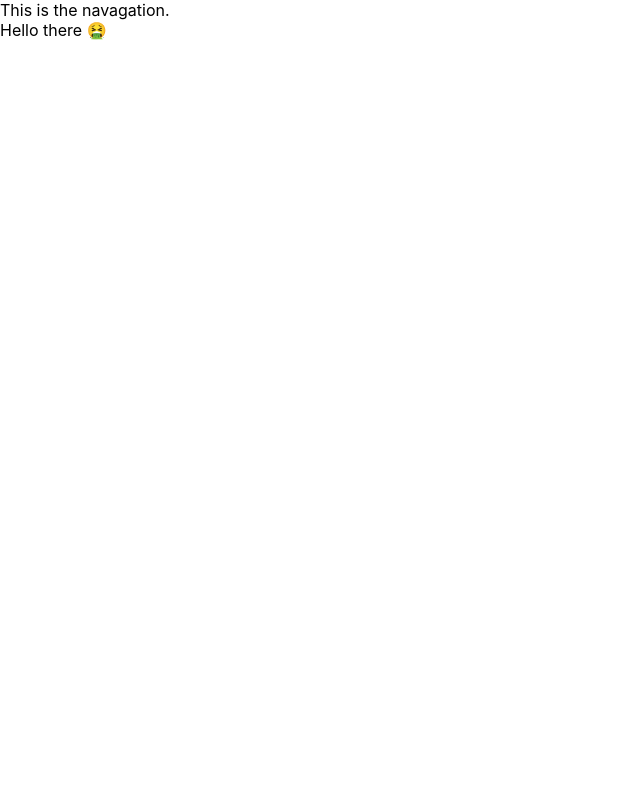
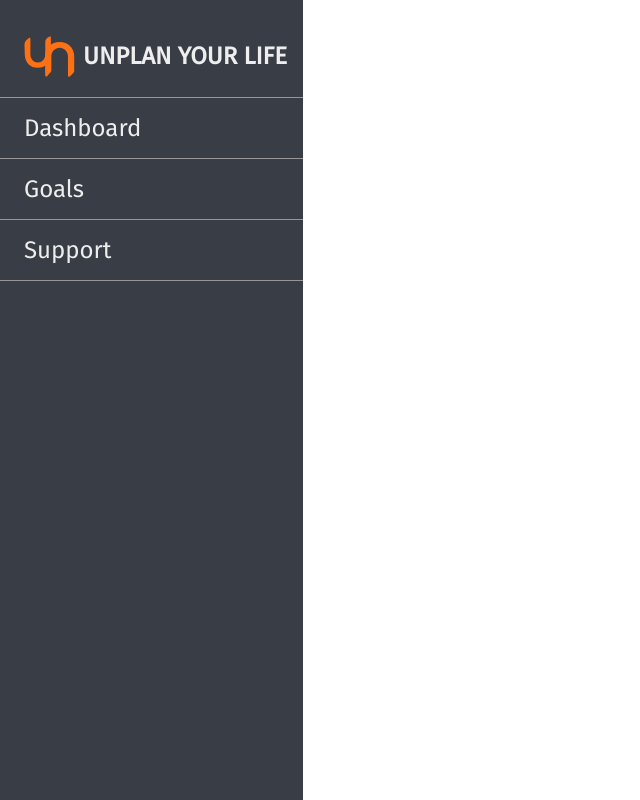
Before and after one commit to davidholbrook/unplan, a React (Create React App) app: page / in a window 1280 px wide. Shown: the whole page, without its empty margins (0-640 px from the left). Built offline with nearby package versions, Linux system fonts and the light colour scheme.

Commit message:
styled navigation bar
Signed-off-by: David Holbrook <david@davidholbrook.info>

```diff
--- a/public/index.html
+++ b/public/index.html
@@ -9,6 +9,10 @@
     />
     <meta name="theme-color" content="#000000" />
     <link rel="manifest" href="%PUBLIC_URL%/manifest.json" />
+    <link
+      href="https://fonts.googleapis.com/css?family=Fira+Sans"
+      rel="stylesheet"
+    />
     <title>Unplan - A diffrent way to plan life's little events</title>
   </head>
   <body>
--- a/src/App.css
+++ b/src/App.css
@@ -1,32 +1,184 @@
-.App {
-  text-align: center;
+/*! normalize.css v8.0.1 | MIT License | github.com/necolas/normalize.css */
+
+html {
+  line-height: 1.7; /* 1 */
+  -webkit-text-size-adjust: 110%; /* 2 */
 }
 
-.App-logo {
-  animation: App-logo-spin infinite 20s linear;
-  height: 40vmin;
+body {
+  margin: 0;
 }
 
-.App-header {
-  background-color: #282c34;
-  min-height: 100vh;
-  display: flex;
-  flex-direction: column;
-  align-items: center;
-  justify-content: center;
-  font-size: calc(10px + 2vmin);
-  color: white;
+main {
+  display: block;
+  font-family: -apple-system, BlinkMacSystemFont, "Segoe UI", Roboto, Oxygen,
+    Ubuntu, Cantarell, "Open Sans", "Helvetica Neue", sans-serif;
 }
 
-.App-link {
-  color: #61dafb;
+h1 {
+  font-size: 2em;
+  margin: 0.67em 0;
 }
 
-@keyframes App-logo-spin {
-  from {
-    transform: rotate(0deg);
-  }
-  to {
-    transform: rotate(360deg);
-  }
+hr {
+  box-sizing: content-box; /* 1 */
+  height: 0; /* 1 */
+  overflow: visible; /* 2 */
 }
+
+pre {
+  font-family: monospace, monospace; /* 1 */
+  font-size: 1em; /* 2 */
+}
+
+a {
+  background-color: transparent;
+}
+
+abbr[title] {
+  border-bottom: none; /* 1 */
+  text-decoration: underline; /* 2 */
+  text-decoration: underline dotted; /* 2 */
+}
+
+b,
+strong {
+  font-weight: bolder;
+}
+
+code,
+kbd,
+samp {
+  font-family: monospace, monospace; /* 1 */
+  font-size: 1em; /* 2 */
+}
+
+small {
+  font-size: 80%;
+}
+
+sub,
+sup {
+  font-size: 75%;
+  line-height: 0;
+  position: relative;
+  vertical-align: baseline;
+}
+
+sub {
+  bottom: -0.25em;
+}
+
+sup {
+  top: -0.5em;
+}
+
+img {
+  border-style: none;
+}
+
+button,
+input,
+optgroup,
+select,
+textarea {
+  font-family: inherit; /* 1 */
+  font-size: 100%; /* 1 */
+  line-height: 1.15; /* 1 */
+  margin: 0; /* 2 */
+}
+
+button,
+input {
+  /* 1 */
+  overflow: visible;
+}
+
+button,
+select {
+  /* 1 */
+  text-transform: none;
+}
+
+button,
+[type="button"],
+[type="reset"],
+[type="submit"] {
+  -webkit-appearance: button;
+}
+button::-moz-focus-inner,
+[type="button"]::-moz-focus-inner,
+[type="reset"]::-moz-focus-inner,
+[type="submit"]::-moz-focus-inner {
+  border-style: none;
+  padding: 0;
+}
+
+button:-moz-focusring,
+[type="button"]:-moz-focusring,
+[type="reset"]:-moz-focusring,
+[type="submit"]:-moz-focusring {
+  outline: 1px dotted ButtonText;
+}
+
+fieldset {
+  padding: 0.35em 0.75em 0.625em;
+}
+
+legend {
+  box-sizing: border-box; /* 1 */
+  color: inherit; /* 2 */
+  display: table; /* 1 */
+  max-width: 100%; /* 1 */
+  padding: 0; /* 3 */
+  white-space: normal; /* 1 */
+}
+
+progress {
+  vertical-align: baseline;
+}
+
+textarea {
+  overflow: auto;
+}
+
+[type="checkbox"],
+[type="radio"] {
+  box-sizing: border-box; /* 1 */
+  padding: 0; /* 2 */
+}
+
+[type="number"]::-webkit-inner-spin-button,
+[type="number"]::-webkit-outer-spin-button {
+  height: auto;
+}
+
+[type="search"] {
+  -webkit-appearance: textfield; /* 1 */
+  outline-offset: -2px; /* 2 */
+}
+
+[type="search"]::-webkit-search-decoration {
+  -webkit-appearance: none;
+}
+
+::-webkit-file-upload-button {
+  -webkit-appearance: button; /* 1 */
+  font: inherit; /* 2 */
+}
+
+details {
+  display: block;
+}
+
+summary {
+  display: list-item;
+}
+
+template {
+  display: none;
+}
+
+[hidden] {
+  display: none;
+}
--- a/src/App.js
+++ b/src/App.js
@@ -1,14 +1,26 @@
 import React, { Component } from "react";
 import { BrowserRouter as Router, Route } from "react-router-dom";
+import styled from "styled-components";
 
 import Index from "./pages/index";
+import Logo from "./images/logo.svg";
 
 class App extends Component {
   render() {
     return (
       <Router>
         <div>
-          <nav>This is the navagation.</nav>
+          <Nav>
+            <h1>
+              <img src={Logo} alt="Unset Logo" />
+              Unplan your life
+            </h1>
+            <ul>
+              <li>Dashboard</li>
+              <li>Goals</li>
+              <li>Support</li>
+            </ul>
+          </Nav>
           <Route path="/" exact component={Index} />
         </div>
       </Router>
@@ -17,3 +29,44 @@
 }
 
 export default App;
+
+const Nav = styled.nav`
+  background: #393e46;
+  color: #eeeeee;
+  font-family: "Fira Sans", sans-serif;
+
+  position: absolute;
+  left: 0;
+  top: 0;
+  bottom: 0;
+
+  padding: 1rem;
+
+  h1 {
+    text-transform: uppercase;
+
+    display: flex;
+    align-items: center;
+  }
+
+  img {
+    margin: 0 0.5rem;
+  }
+
+  ul {
+    list-style: none;
+    margin: 0 -1rem 0 -3.5rem;
+
+    li {
+      font-size: 1.5rem;
+
+      margin: 0;
+      padding: 1rem 0 1rem 1.5rem;
+
+      border-top: 1px solid #979797;
+      &:last-child {
+        border-bottom: 1px solid #979797;
+      }
+    }
+  }
+`;
```
Also changed, not shown: src/images/logo.svg (added).
